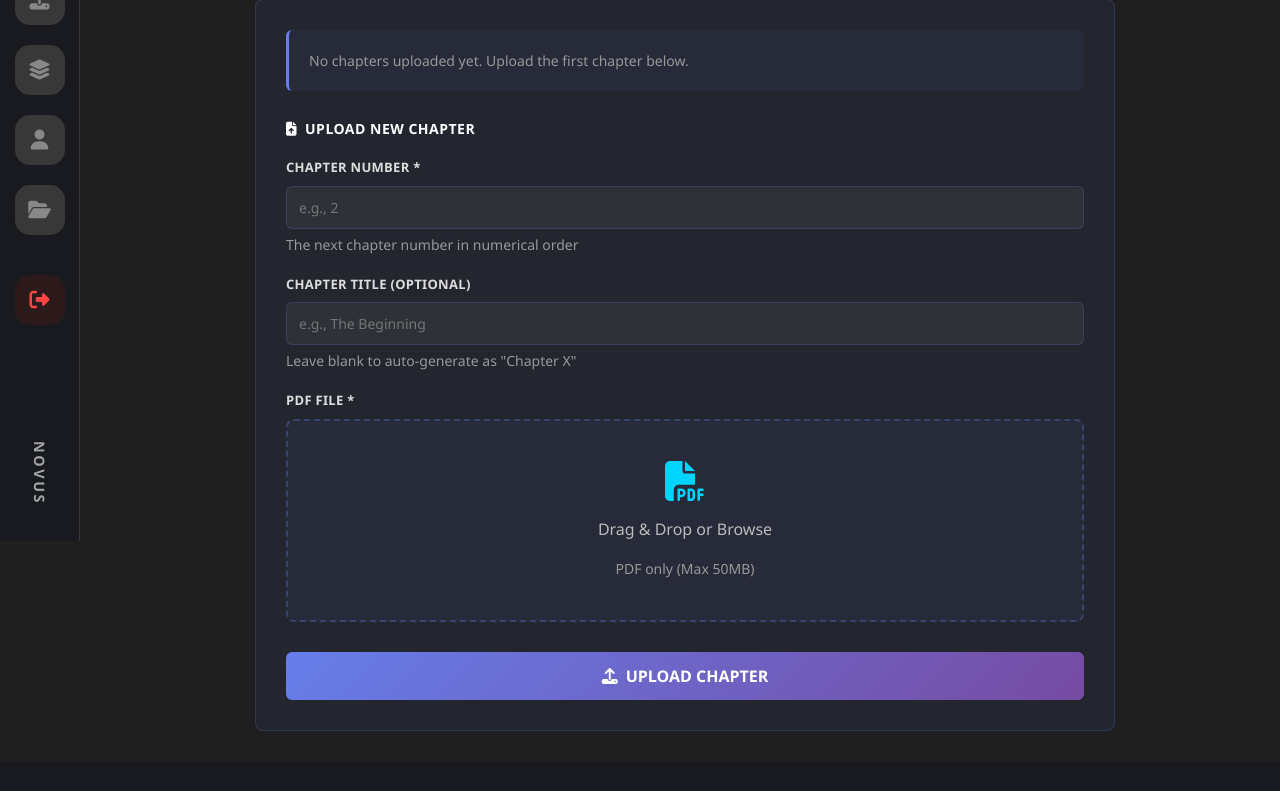
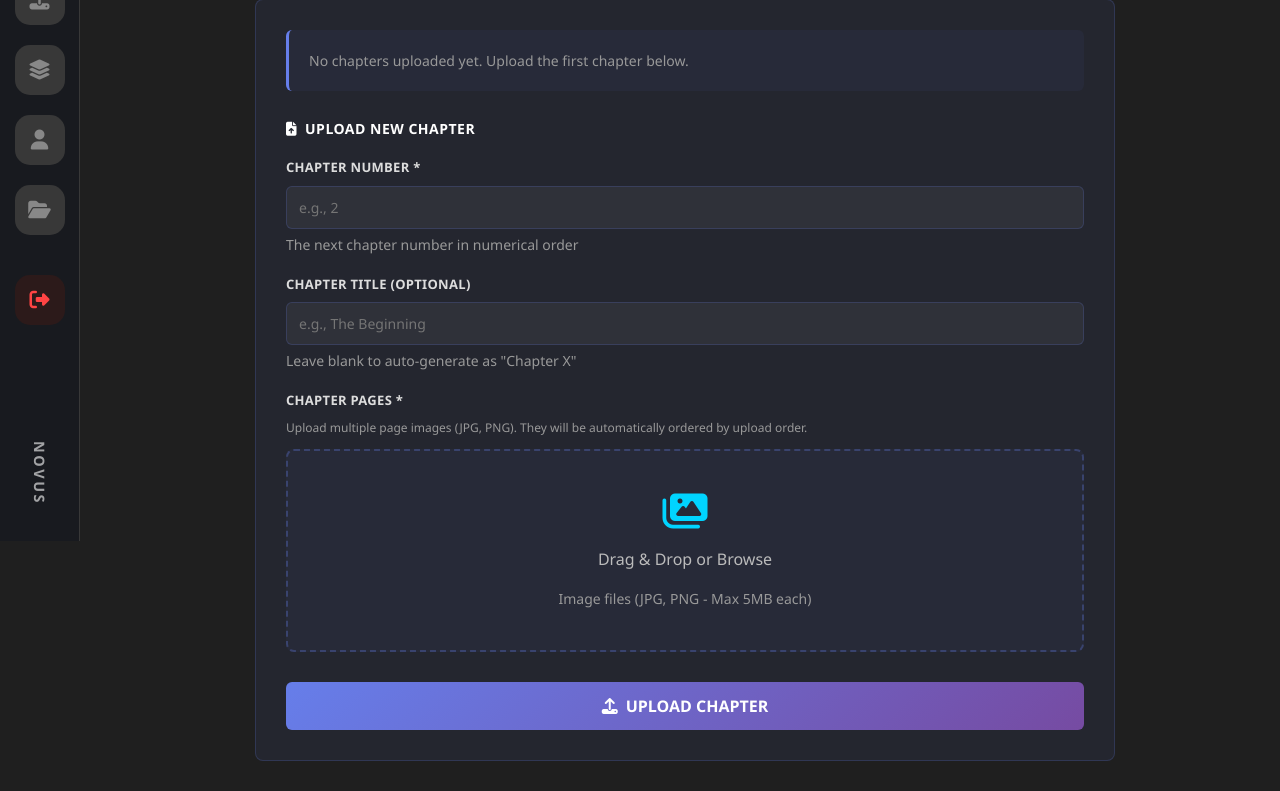
Before and after one commit to zecklproduction-eng/novus-library, a Flask app: page /manga/4/upload-chapter in a window 1280 px wide. Shown: the part 259-1050 px from the top of the page. Before the commit the page ends 990 px from the top, so only its background shows below. Run offline with Flask 3, Linux system fonts and the light colour scheme; a user stored in the database is signed in; data comes from the database, SQL or seed files in the repository; both versions use the stored data as it was after the commit; data that the repository does not hold is empty.

Commit message:
Add multiple image uploads for manga chapters with page management
- Replace PDF chapter uploads with multiple image uploads (JPG, PNG)
- Create manga page directory structure: static/manga/manga_{id}_ch{num}/
- Store pages as numbered files: page_001.jpg, page_002.png, etc.
- Add page_count column to chapters table for tracking page numbers
- Add description column to books table for manga descriptions
- Support up to 20 pages per upload with individual preview thumbnails
- Show page count and ordered page preview in upload form
- Implement drag-and-drop for multiple image uploads in both forms
- Update upload_chapter.html to support multiple image uploads
- Add page preview grid with page numbers displayed
- Update both create manga and add chapter routes to handle images
- Create static/manga directory for storing manga page images
- Validate image file types (jpg, jpeg, png)
- Flash message shows total page count after successful upload

```diff
--- a/app.py
+++ b/app.py
@@ -16,13 +16,16 @@ DB_PATH = os.path.join(APP_ROOT, "library.db")
 UPLOAD_FOLDER_PDF    = os.path.join(APP_ROOT, "static", "books")
 UPLOAD_FOLDER_AUDIO  = os.path.join(APP_ROOT, "static", "audio")
 UPLOAD_FOLDER_COVERS = os.path.join(APP_ROOT, "static", "covers")
+UPLOAD_FOLDER_MANGA  = os.path.join(APP_ROOT, "static", "manga")
 
 os.makedirs(UPLOAD_FOLDER_PDF, exist_ok=True)
 os.makedirs(UPLOAD_FOLDER_AUDIO, exist_ok=True)
 os.makedirs(UPLOAD_FOLDER_COVERS, exist_ok=True)
+os.makedirs(UPLOAD_FOLDER_MANGA, exist_ok=True)
 
 ALLOWED_PDF   = {"pdf"}
 ALLOWED_AUDIO = {"mp3"}
+ALLOWED_IMG   = {"jpg", "jpeg", "png"}
 
 app = Flask(__name__)
 app.secret_key = os.environ.get("SECRET_KEY", "novus_secret_key")
@@ -134,6 +137,13 @@ def init_db():
         # Column already exists, that's fine
         pass
 
+    # Add description column if it doesn't exist (migration for existing DBs)
+    try:
+        c.execute("ALTER TABLE books ADD COLUMN description TEXT")
+        conn.commit()
+    except sqlite3.OperationalError:
+        pass
+
     # created_at trigger
     c.execute("""
         CREATE TRIGGER IF NOT EXISTS books_created_at_default
@@ -200,11 +210,19 @@ def init_db():
             chapter_num INTEGER NOT NULL,
             title       TEXT,
             pdf_filename TEXT,
+            page_count  INTEGER DEFAULT 0,
             created_at  TEXT DEFAULT (DATETIME('now')),
             FOREIGN KEY (manga_id) REFERENCES books(id),
             UNIQUE(manga_id, chapter_num)
         )
     """)
+
+    # Add page_count column to chapters if it doesn't exist (migration for existing DBs)
+    try:
+        c.execute("ALTER TABLE chapters ADD COLUMN page_count INTEGER DEFAULT 0")
+        conn.commit()
+    except sqlite3.OperationalError:
+        pass
 
 
     # default users
@@ -676,24 +694,39 @@ def add_book():
         # Get the newly created manga ID
         manga_id = c.lastrowid
 
-        # Handle first chapter upload
-        chapter_file = request.files.get("chapter_file")
-        if chapter_file and chapter_file.filename:
-            ext = chapter_file.filename.rsplit(".", 1)[-1].lower()
-            if ext in ALLOWED_PDF:
-                pdf_filename = secure_filename(chapter_file.filename)
-                chapter_file.save(os.path.join(UPLOAD_FOLDER_PDF, pdf_filename))
-
-                # Insert chapter 1
+        # Handle first chapter upload - now support multiple images
+        chapter_pages = request.files.getlist("chapter_pages")
+
+        if chapter_pages and len(chapter_pages) > 0:
+            # Create manga chapter directory
+            chapter_dir = os.path.join(UPLOAD_FOLDER_MANGA, f"manga_{manga_id}_ch1")
+            os.makedirs(chapter_dir, exist_ok=True)
+
+            page_files = []
+            page_count = 0
+
+            for idx, page_file in enumerate(chapter_pages, 1):
+                if page_file and page_file.filename:
+                    ext = page_file.filename.rsplit(".", 1)[-1].lower()
+                    if ext in ALLOWED_IMG:
+                        # Save with page number for ordering
+                        page_filename = f"page_{idx:03d}.{ext}"
+                        page_file.save(os.path.join(chapter_dir, page_filename))
+                        page_files.append(page_filename)
+                        page_count += 1
+
+            if page_count > 0:
+                # Store page files info in chapters table (comma-separated)
+                pages_data = ",".join(page_files)
                 c.execute("""
-                INSERT INTO chapters (manga_id, chapter_num, title, pdf_filename)
-                VALUES (?, ?, ?, ?)
-            """, (manga_id, 1, f"Chapter 1", pdf_filename))
+                    INSERT INTO chapters (manga_id, chapter_num, title, pdf_filename, page_count)
+                    VALUES (?, ?, ?, ?, ?)
+                """, (manga_id, 1, "Chapter 1", pages_data, page_count))
                 conn.commit()
 
         conn.close()
 
-        flash("Manga series created successfully. You can add more chapters anytime.", "success")
+        flash(f"Manga series created successfully with {page_count} pages in Chapter 1. You can add more chapters anytime.", "success")
         return redirect(url_for("manga"))
 
 
@@ -1249,10 +1282,10 @@ def upload_chapter(manga_id):
     # POST - upload chapter
     chapter_num = request.form.get("chapter_num", "").strip()
     chapter_title = request.form.get("chapter_title", f"Chapter {chapter_num}").strip()
-    chapter_file = request.files.get("chapter_file")
-
-    if not chapter_num or not chapter_file or not chapter_file.filename:
-        flash("Chapter number and PDF file are required.", "danger")
+    chapter_pages = request.files.getlist("chapter_pages")
+
+    if not chapter_num or not chapter_pages or len(chapter_pages) == 0:
+        flash("Chapter number and at least one page image are required.", "danger")
         return redirect(url_for("upload_chapter", manga_id=manga_id))
 
     try:
@@ -1287,25 +1320,38 @@ def upload_chapter(manga_id):
         flash("Manga not found.", "danger")
         return redirect(url_for("manga"))
 
-    # Save chapter PDF
-    ext = chapter_file.filename.rsplit(".", 1)[-1].lower()
-    if ext not in ALLOWED_PDF:
-        conn.close()
-        flash("Chapter file must be a PDF.", "danger")
+    # Save chapter pages
+    chapter_dir = os.path.join(UPLOAD_FOLDER_MANGA, f"manga_{manga_id}_ch{chapter_num}")
+    os.makedirs(chapter_dir, exist_ok=True)
+
+    page_files = []
+    page_count = 0
+
+    for idx, page_file in enumerate(chapter_pages, 1):
+        if page_file and page_file.filename:
+            ext = page_file.filename.rsplit(".", 1)[-1].lower()
+            if ext in ALLOWED_IMG:
+                # Save with page number for ordering
+                page_filename = f"page_{idx:03d}.{ext}"
+                page_file.save(os.path.join(chapter_dir, page_filename))
+                page_files.append(page_filename)
+                page_count += 1
+
+    if page_count == 0:
+        conn.close()
+        flash("No valid image files were uploaded.", "danger")
         return redirect(url_for("upload_chapter", manga_id=manga_id))
 
-    pdf_filename = secure_filename(chapter_file.filename)
-    chapter_file.save(os.path.join(UPLOAD_FOLDER_PDF, pdf_filename))
-
-    # Insert chapter
-    c.execute("""
-        INSERT INTO chapters (manga_id, chapter_num, title, pdf_filename)
-        VALUES (?, ?, ?, ?)
-    """, (manga_id, chapter_num, chapter_title, pdf_filename))
+    # Store page files info in chapters table (comma-separated)
+    pages_data = ",".join(page_files)
+    c.execute("""
+        INSERT INTO chapters (manga_id, chapter_num, title, pdf_filename, page_count)
+        VALUES (?, ?, ?, ?, ?)
+    """, (manga_id, chapter_num, chapter_title, pages_data, page_count))
     conn.commit()
     conn.close()
 
-    flash(f"Chapter {chapter_num} uploaded successfully!", "success")
+    flash(f"Chapter {chapter_num} uploaded successfully with {page_count} pages!", "success")
     return redirect(url_for("upload_chapter", manga_id=manga_id))
 
 
--- a/templates/upload_chapter.html
+++ b/templates/upload_chapter.html
@@ -55,13 +55,18 @@
       </div>
 
       <div style="margin-bottom: 30px;">
-        <label style="margin-bottom: 8px; color: #ddd; font-size: 13px; font-weight: 600; text-transform: uppercase; letter-spacing: 0.3px; display: block;">PDF File *</label>
-        <div style="border: 2px dashed rgba(102, 126, 234, 0.3); border-radius: 8px; padding: 40px 20px; text-align: center; cursor: pointer; transition: all 0.3s; background: rgba(102, 126, 234, 0.05);" onclick="document.getElementById('chapterFile').click()" id="dropZone">
-          <input type="file" name="chapter_file" id="chapterFile" accept=".pdf" style="display:none">
-          <i class="fas fa-file-pdf" style="color: var(--neon-blue); font-size: 40px;"></i>
+        <label style="margin-bottom: 8px; color: #ddd; font-size: 13px; font-weight: 600; text-transform: uppercase; letter-spacing: 0.3px; display: block;">Chapter Pages *</label>
+        <p style="color: #999; font-size: 12px; margin-bottom: 12px;">Upload multiple page images (JPG, PNG). They will be automatically ordered by upload order.</p>
+        <div style="border: 2px dashed rgba(102, 126, 234, 0.3); border-radius: 8px; padding: 40px 20px; text-align: center; cursor: pointer; transition: all 0.3s; background: rgba(102, 126, 234, 0.05);" onclick="document.getElementById('chapterPages').click()" id="dropZone">
+          <input type="file" name="chapter_pages" id="chapterPages" accept="image/jpeg,image/png" multiple style="display:none">
+          <i class="fas fa-images" style="color: var(--neon-blue); font-size: 40px;"></i>
           <p style="margin: 15px 0; color: #bbb;">Drag & Drop or Browse</p>
-          <small style="color: #999;">PDF only (Max 50MB)</small>
-          <div id="fileName" style="display: none; color: #667eea; margin-top: 15px; font-weight: 500;"></div>
+          <small style="color: #999;">Image files (JPG, PNG - Max 5MB each)</small>
+          <div id="pageCount" style="display: none; color: #667eea; margin-top: 15px; font-weight: 500;"></div>
+        </div>
+        <div id="pagePreviewContainer" style="margin-top: 15px; max-height: 300px; overflow-y: auto; background: rgba(0,0,0,0.3); border-radius: 6px; padding: 10px; display: none;">
+          <p style="color: #aaa; font-size: 12px; margin: 0 0 10px 0;">Page Preview:</p>
+          <div id="pagesList" style="display: grid; grid-template-columns: repeat(auto-fill, minmax(80px, 1fr)); gap: 8px;"></div>
         </div>
       </div>
 
@@ -89,6 +94,43 @@ const dropZone = document.getElementById('dropZone');
   dropZone.addEventListener(eventName, preventDefaults, false);
 });
 
+const chapterPages = document.getElementById('chapterPages');
+if (chapterPages) {
+  chapterPages.addEventListener('change', function() {
+    const files = this.files;
+    const countDiv = document.getElementById('pageCount');
+    const previewDiv = document.getElementById('pagePreviewContainer');
+    const pagesList = document.getElementById('pagesList');
+
+    if (files.length > 0) {
+      countDiv.textContent = `✓ ${files.length} page${files.length !== 1 ? 's' : ''} selected`;
+      countDiv.style.display = 'block';
+      previewDiv.style.display = 'block';
+      pagesList.innerHTML = '';
+
+      // Show preview of each page
+      Array.from(files).forEach((file, index) => {
+        const reader = new FileReader();
+        reader.onload = function(e) {
+          const thumbContainer = document.createElement('div');
+          thumbContainer.style.cssText = 'position: relative; cursor: pointer; border-radius: 4px; overflow: hidden;';
+          thumbContainer.innerHTML = `
+            <img src="${e.target.result}" style="width: 100%; height: 100px; object-fit: cover; border: 1px solid rgba(102,126,234,0.3); border-radius: 4px;">
+            <span style="position: absolute; top: 2px; right: 2px; background: var(--neon-blue); color: #000; font-size: 10px; font-weight: 600; padding: 2px 6px; border-radius: 3px;">${index + 1}</span>
+          `;
+          pagesList.appendChild(thumbContainer);
+        };
+        reader.readAsDataURL(file);
+      });
+    } else {
+      countDiv.style.display = 'none';
+      previewDiv.style.display = 'none';
+    }
+  });
+}
+
+const dropZone = document.getElementById('dropZone');
+
 function preventDefaults(e) {
   e.preventDefault();
   e.stopPropagation();
@@ -111,11 +153,11 @@ function preventDefaults(e) {
 dropZone.addEventListener('drop', (e) => {
   const dt = e.dataTransfer;
   const files = dt.files;
-  document.getElementById('chapterFile').files = files;
+  document.getElementById('chapterPages').files = files;
 
   // Trigger change event
   const event = new Event('change', { bubbles: true });
-  document.getElementById('chapterFile').dispatchEvent(event);
+  document.getElementById('chapterPages').dispatchEvent(event);
 });
 </script>
 {% endblock %}
```
Also changed, not shown: templates/add_book.html (+47 -6 lines), library.db.
